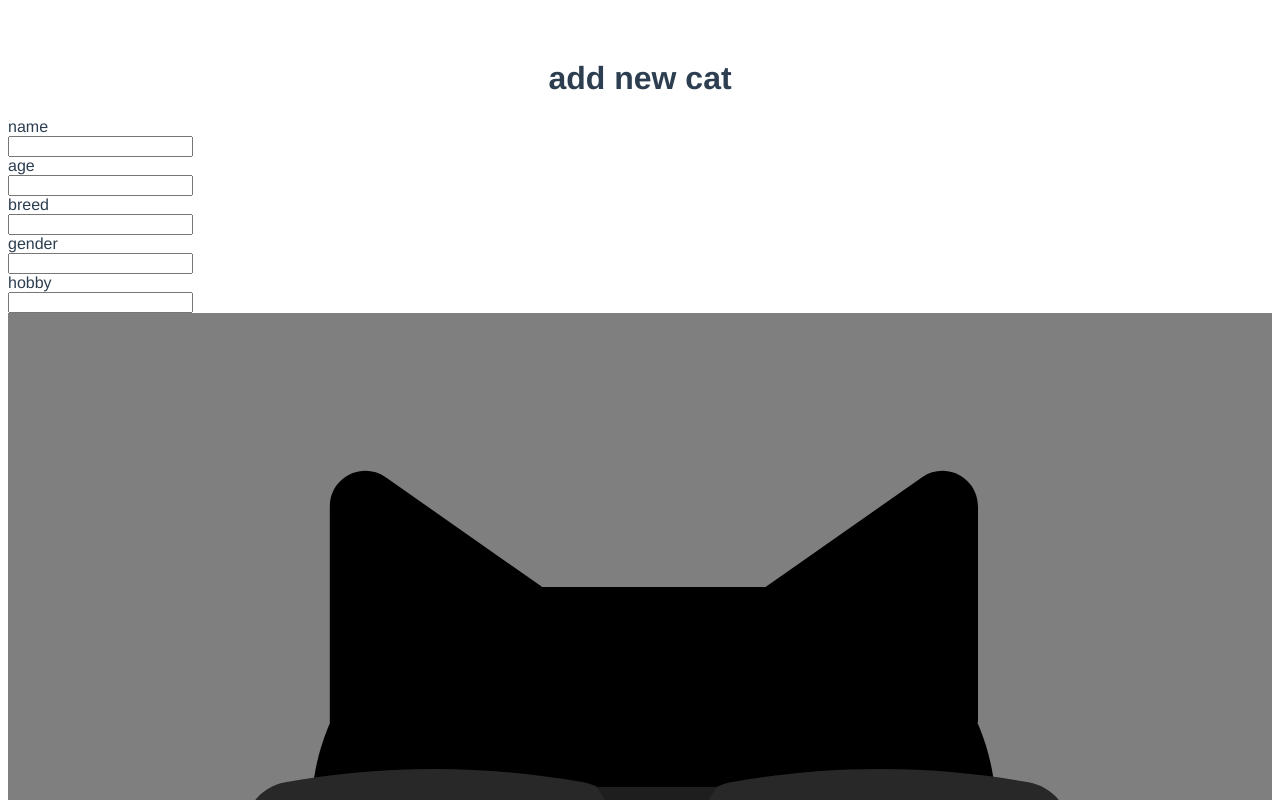
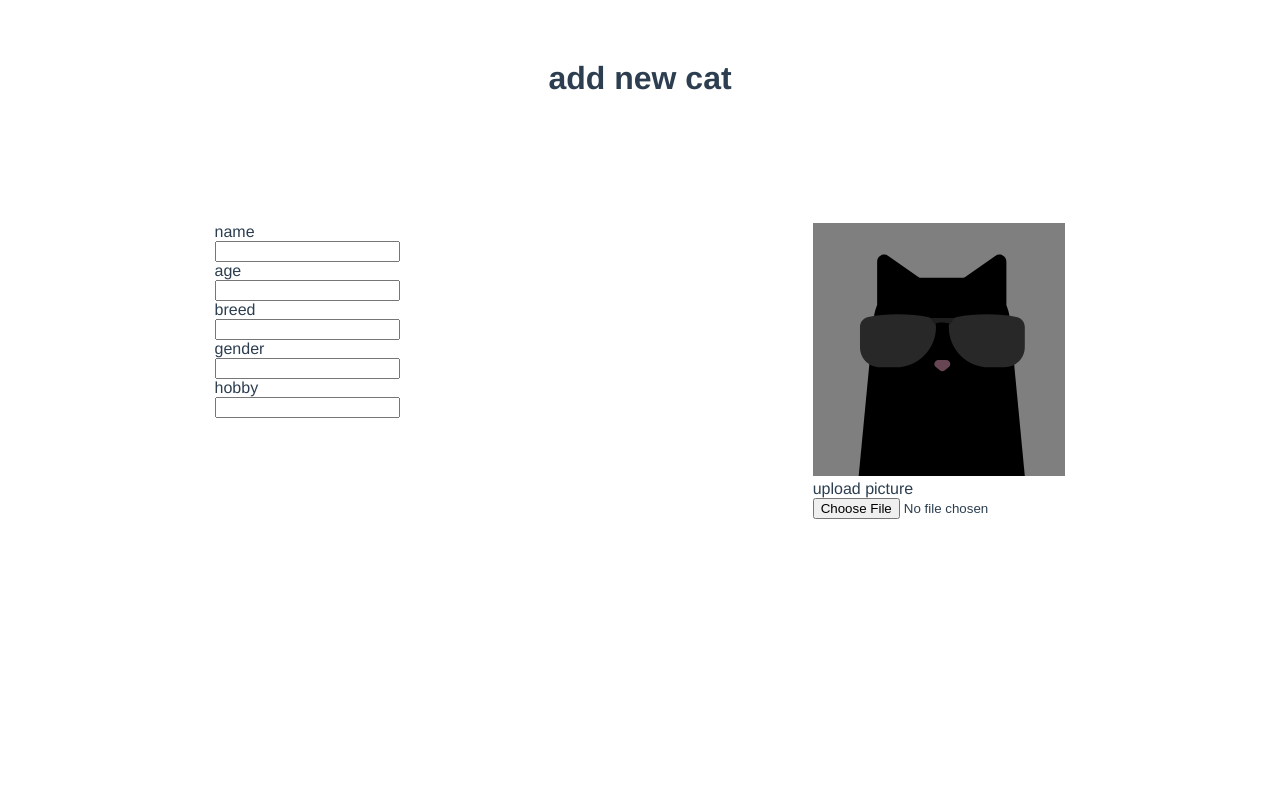
Before and after one commit to shaniashn/the-famous-cat, a Vue app: page /add-new in a window 1280 px wide. Shown: the top 800 px of the page. Built offline with nearby package versions, Linux system fonts and the light colour scheme.

Commit message:
feat: fix styling

```diff
--- a/src/CatForm.vue
+++ b/src/CatForm.vue
@@ -1,7 +1,8 @@
 <template>
+  <h1>add new cat</h1>
   <div class="form-cat">
-    <h1>add new cat</h1>
-    <div class="form"><form action="">
+    <div class="form">
+      <form action="">
       <label for="name">name</label>
       <input type="text" id="name">
       <label for="age">age</label>
@@ -12,7 +13,8 @@
       <input type="text" id="gender">
       <label for="hobby">hobby</label>
       <input type="text" id="hobby">
-    </form></div>
+    </form>
+  </div>
     <div class="image">
       <img @click="logFile()" src="./assets/blankcat.svg">
       <label for="input-file">upload picture</label>
@@ -31,17 +33,25 @@ export default {
   },
   methods: {
     logFile(){
+
       const files = document.getElementById('input-file').files;
       console.log("files ", files);
+      const img = document.getElementsByTagName('img')[0];
+      img.src = URL.createObjectURL(files[0]);
 
     }
   }
 }
 </script>
 
-<style>
-form {
-  flex-direction: column;
+<style scoped>
+.form-cat {
+  display: flex;
+  justify-content: space-around;
+}
+
+h1 {
+  margin-bottom: 10%;
 }
 
 label,
@@ -49,4 +59,8 @@ input {
   display: block;
   text-align: start;
 }
+
+.image {
+  max-width: 20%;
+}
 </style>
```
